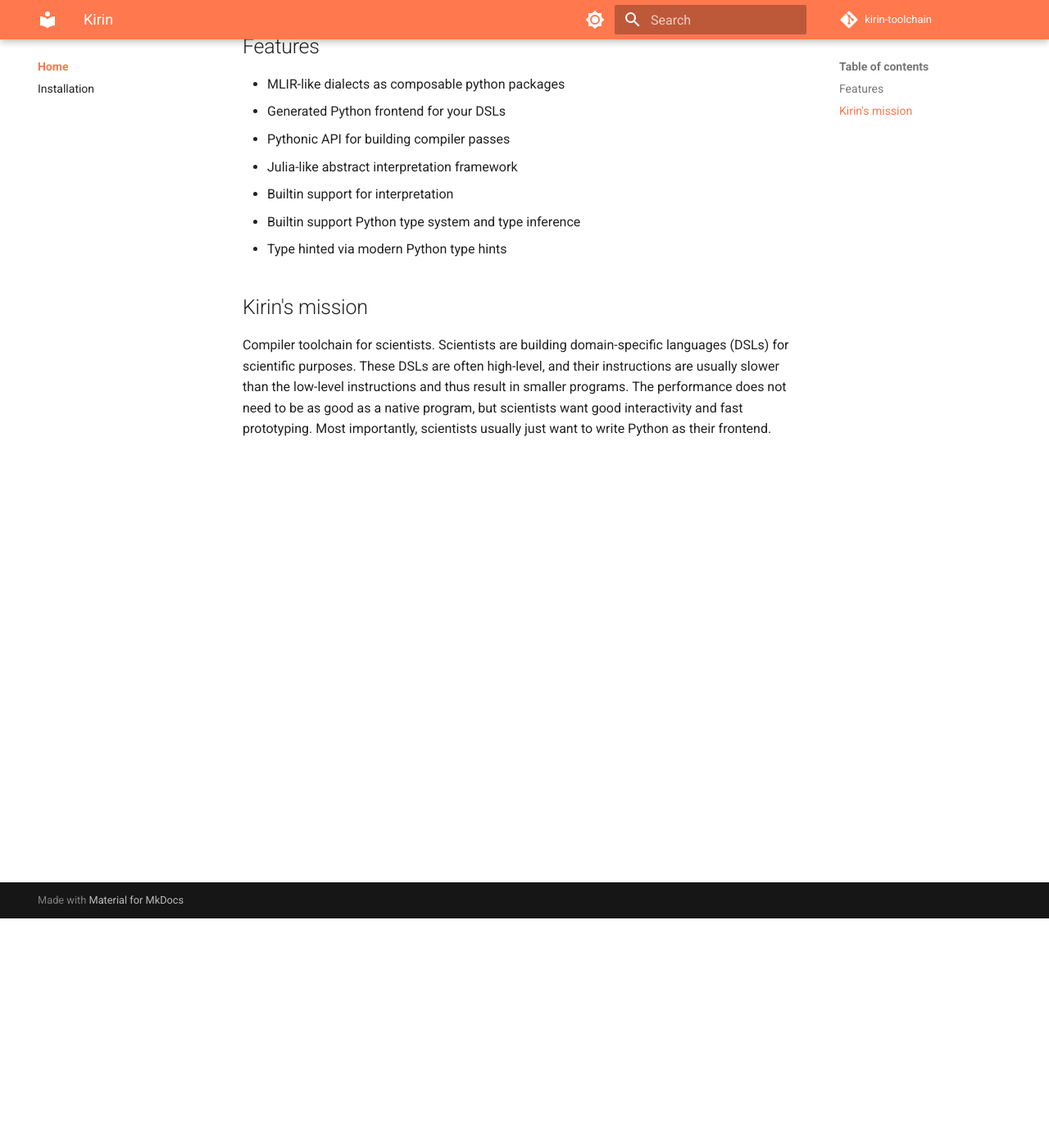
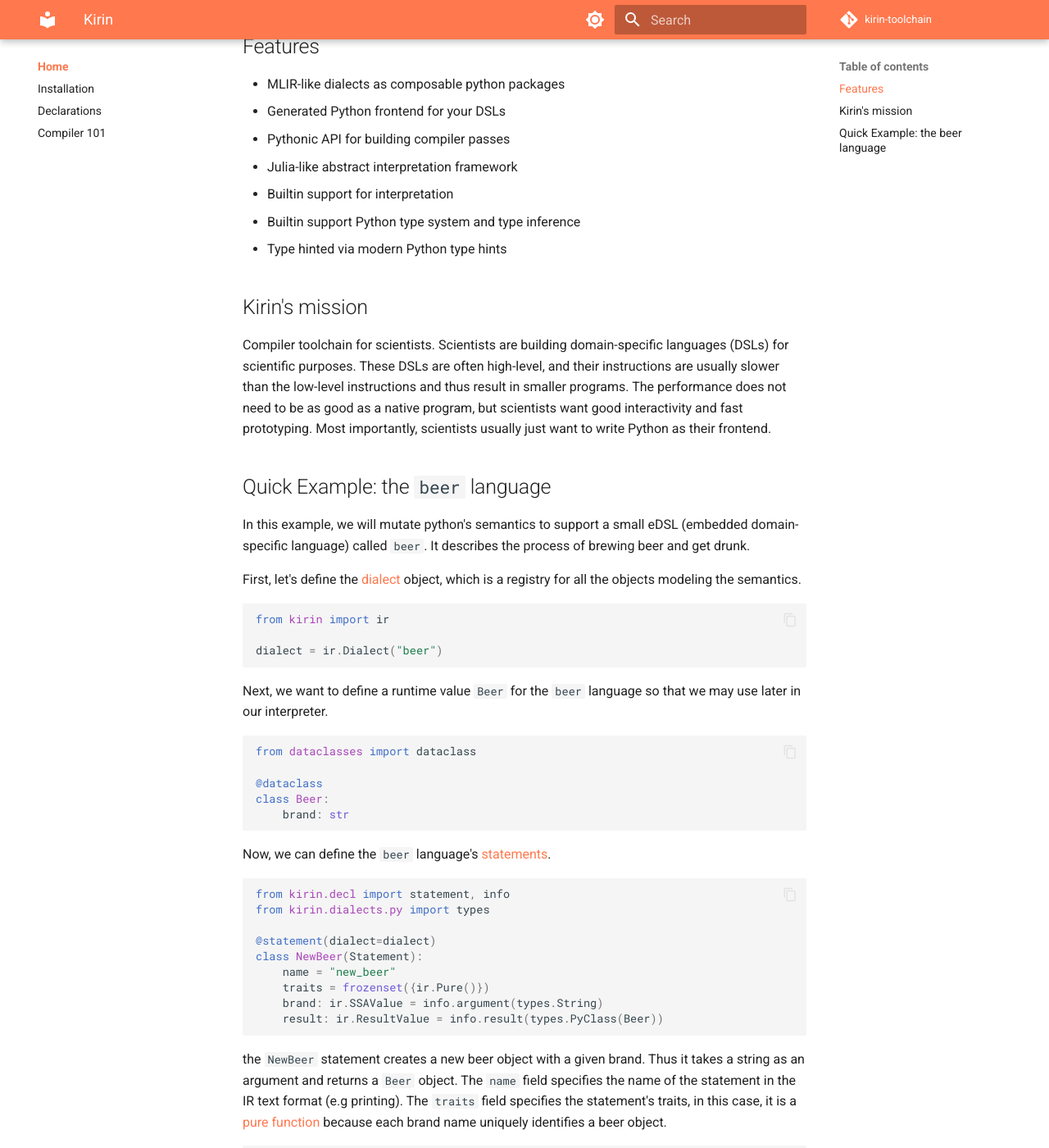
Before and after one commit to hmyuuu/kirin, an MkDocs documentation site: the page built from docs/index.md, in a window 1280 px wide and 1400 px high, scrolled down 280 px. Shown: the whole window at 82% size. Built offline with MkDocs 1.6.1 and Material for MkDocs 9.7.7, drawn with Linux system fonts in a browser that asks for light colours; comment, search, counter and statistics services are not loaded; some of the changed text lies outside the part shown.

Commit message:
add 101 and def page (#88)

````diff
--- a/docs/index.md
+++ b/docs/index.md
@@ -21,3 +21,80 @@ scientific purposes. These DSLs are often high-level, and their instructions are
 than the low-level instructions and thus result in smaller programs. The performance does not need
 to be as good as a native program, but scientists want good interactivity and fast prototyping.
 Most importantly, scientists usually just want to write Python as their frontend.
+
+## Quick Example: the `beer` language
+
+In this example, we will mutate python's semantics to
+support a small eDSL (embedded domain-specific language) called `beer`.
+It describes the process of brewing beer and get drunk.
+
+First, let's define the [dialect](/def/#dialects) object, which is a registry for all
+the objects modeling the semantics.
+
+```python
+from kirin import ir
+
+dialect = ir.Dialect("beer")
+```
+
+Next, we want to define a runtime value `Beer` for the `beer` language so that we may use
+later in our interpreter.
+
+```python
+from dataclasses import dataclass
+
+@dataclass
+class Beer:
+    brand: str
+```
+
+Now, we can define the `beer` language's [statements](/def/#statements).
+
+```python
+from kirin.decl import statement, info
+from kirin.dialects.py import types
+
+@statement(dialect=dialect)
+class NewBeer(Statement):
+    name = "new_beer"
+    traits = frozenset({ir.Pure()})
+    brand: ir.SSAValue = info.argument(types.String)
+    result: ir.ResultValue = info.result(types.PyClass(Beer))
+```
+
+the `NewBeer` statement creates a new beer object with a given brand. Thus
+it takes a string as an argument and returns a `Beer` object. The `name` field
+specifies the name of the statement in the IR text format (e.g printing). The
+`traits` field specifies the statement's traits, in this case, it is a [pure
+function](/101/#what-is-purity) because each brand name uniquely identifies a
+beer object.
+
+```python
+@statement(dialect=dialect)
+class Drink(Statement):
+    name = "drink"
+    beverage: SSAValue = info.argument(types.PyClass(Beer))
+
+
+@statement(dialect=dialect)
+class Pour(Statement):
+    name = "pour"
+    beverage: SSAValue = info.argument(types.PyClass(Beer))
+    amount: SSAValue = info.argument(types.Int)
+
+
+@statement(dialect=dialect)
+class RandomBranch(Statement):
+    name = "random_br"
+    traits = frozenset({IsTerminator()})
+    cond: SSAValue = info.argument(types.Bool)
+    then_arguments: tuple[SSAValue, ...] = info.argument()
+    else_arguments: tuple[SSAValue, ...] = info.argument()
+    then_successor: Block = info.block()
+    else_successor: Block = info.block()
+
+
+@statement(dialect=dialect)
+class Puke(Statement):
+    name = "puke"
+```
--- a/mkdocs.yml
+++ b/mkdocs.yml
@@ -8,6 +8,8 @@ nav:
   - Home:
       - index.md
       - Installation: install.md
+      - Declarations: def.md
+      - Compiler 101: 101.md
   - API Reference:
     - IR:
       - reference/kirin/ir/index.md
````
Also changed, not shown: docs/101.md (added, +3 -0 lines), docs/def.md (added, +13 -0 lines).
